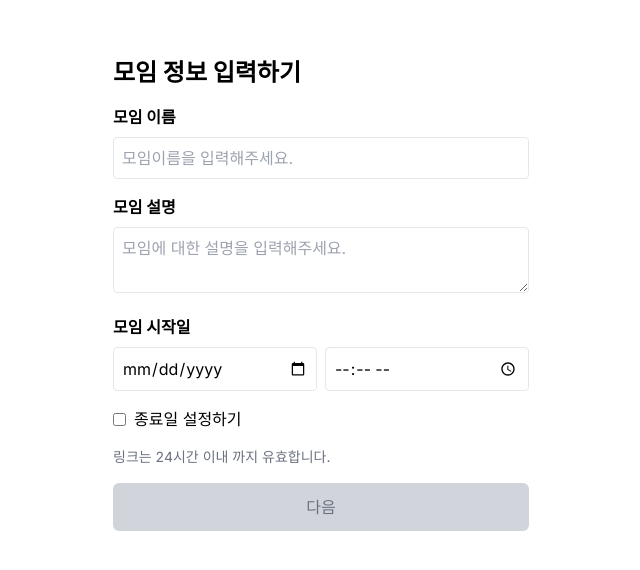
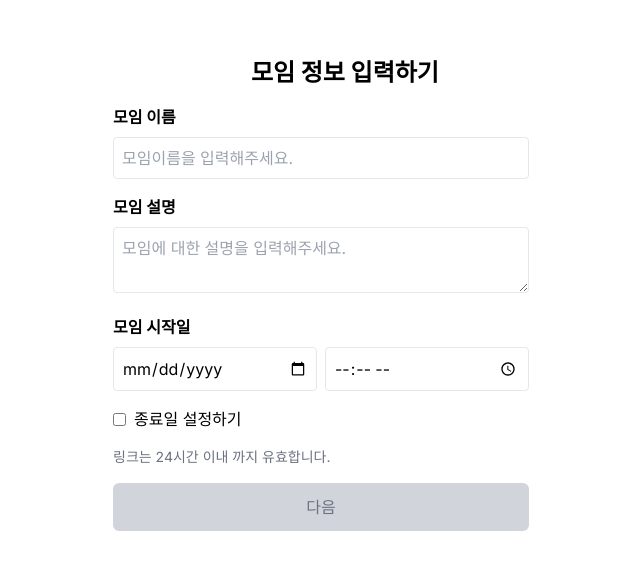
Before and after one commit to dnd-side-project/dnd-11th-6-frontend, a Next.js app: page /create-meeting in a window 1280 px wide. Shown: the part 106-676 px from the top of the page, without its empty margins (319-959 px from the left). Built offline with nearby package versions, Linux system fonts and the light colour scheme.

Commit message:
feat : 폼 내부에서 뒤로가기 기능 구현

```diff
--- a/src/app/create-meeting/page.tsx
+++ b/src/app/create-meeting/page.tsx
@@ -18,7 +18,7 @@ const stepTitles = {
   2: '모임 테마',
   3: '비밀번호 설정',
   4: '관리자 PIN 안내',
-  5: ' 모임 생성 완료',
+  5: '',
 }
 
 function CreateMeetingPage() {
@@ -45,6 +45,12 @@ function CreateMeetingPage() {
     console.log('Go to my meeting')
   }
 
+  const handleGoBack = () => {
+    if (step > 1 && step < 5) {
+      setStep(step - 1)
+    }
+  }
+
   const renderStep = () => {
     switch (step) {
       case 1:
@@ -69,9 +75,20 @@ function CreateMeetingPage() {
 
   return (
     <div className="p-4 max-w-md mx-auto">
-      <h1 className="text-2xl font-bold mb-4">
-        {stepTitles[step as keyof typeof stepTitles]}
-      </h1>
+      <div className="flex gap-4 ">
+        <button
+          type="button"
+          onClick={handleGoBack}
+          className={`text-2xl mr-4 ${step === 1 || step === 5 ? 'invisible' : ''}`}
+          disabled={step === 1 || step === 5}
+        >
+          &lt;
+        </button>
+        <h1 className="text-2xl font-bold mb-4 m-auto">
+          {stepTitles[step as keyof typeof stepTitles]}
+        </h1>
+      </div>
+
       {renderStep()}
     </div>
   )
```
